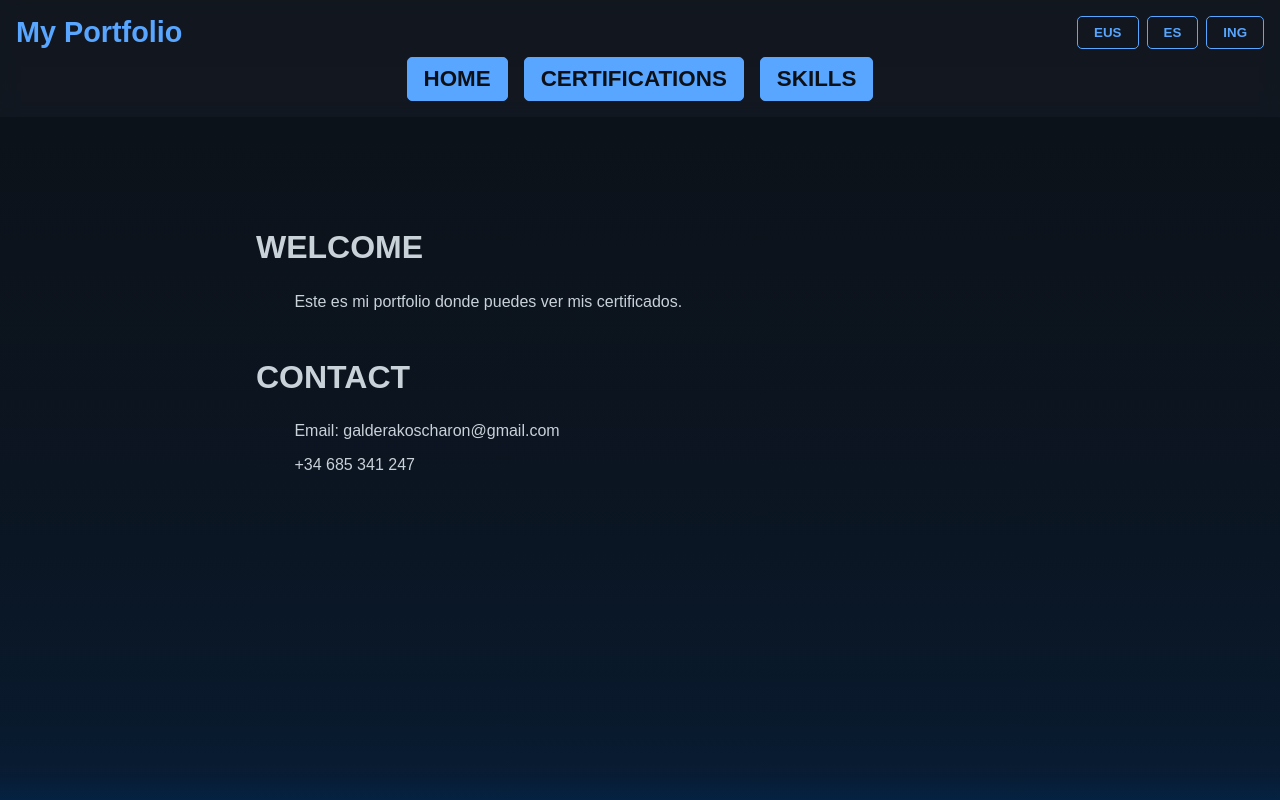
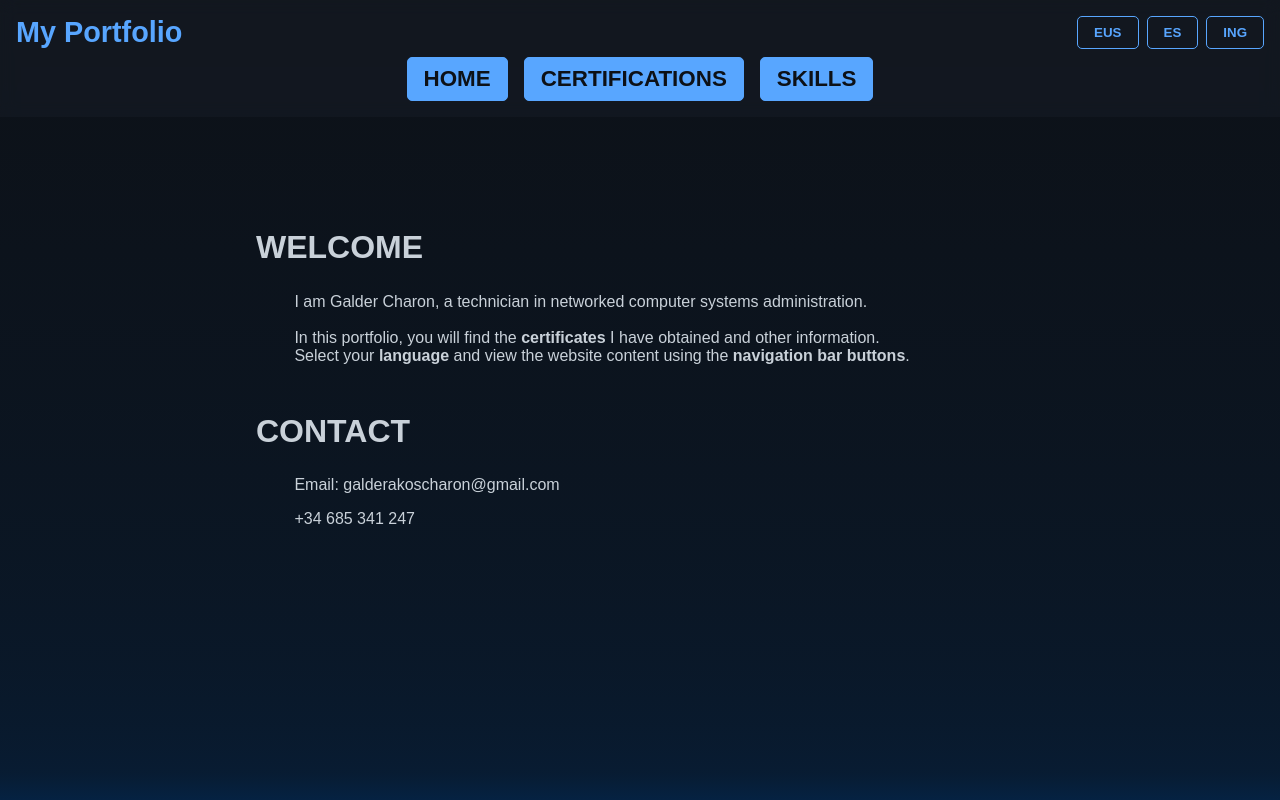
Before and after one commit to AkosCharon/portfolio, a plain HTML site: page indexING.html in a window 1280 px wide. Drawn offline with Linux system fonts and the light colour scheme.

Commit message:
Update indexING.html

```diff
--- a/indexING.html
+++ b/indexING.html
@@ -27,7 +27,9 @@
     <main>
         <section class="pagprinc" id="inicio">
             <h2>WELCOME</h2>
-            <p>Este es mi portfolio donde puedes ver mis certificados.</p>
+            <p>I am Galder Charon, a technician in networked computer systems administration. <br><br>
+            In this portfolio, you will find the <b>certificates</b> I have obtained and other information. <br>
+            Select your <b>language</b> and view the website content using the <b>navigation bar buttons</b>.</p>
         </section>
 
         <section class="pagprinc" id="contacto">
```
